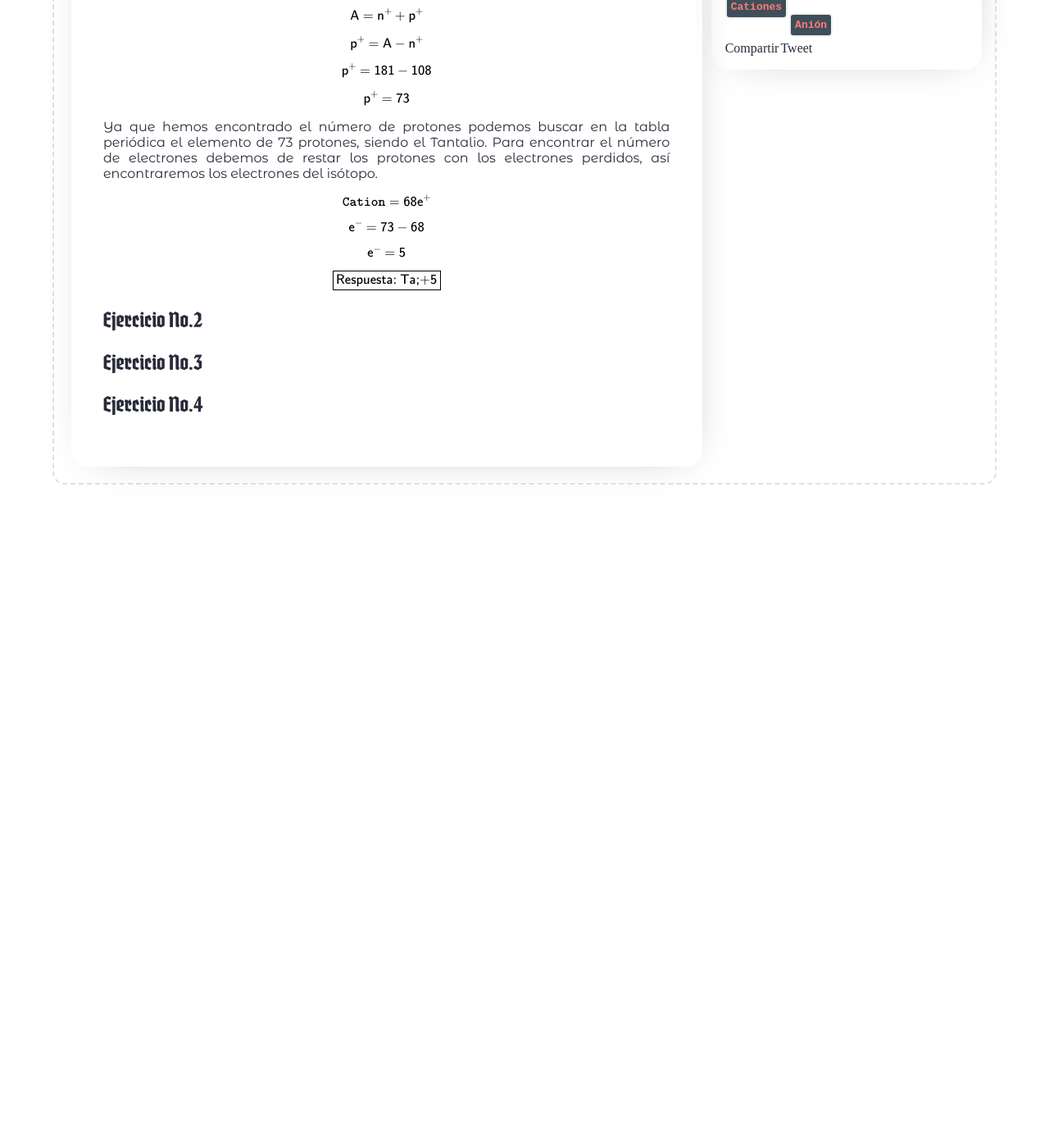
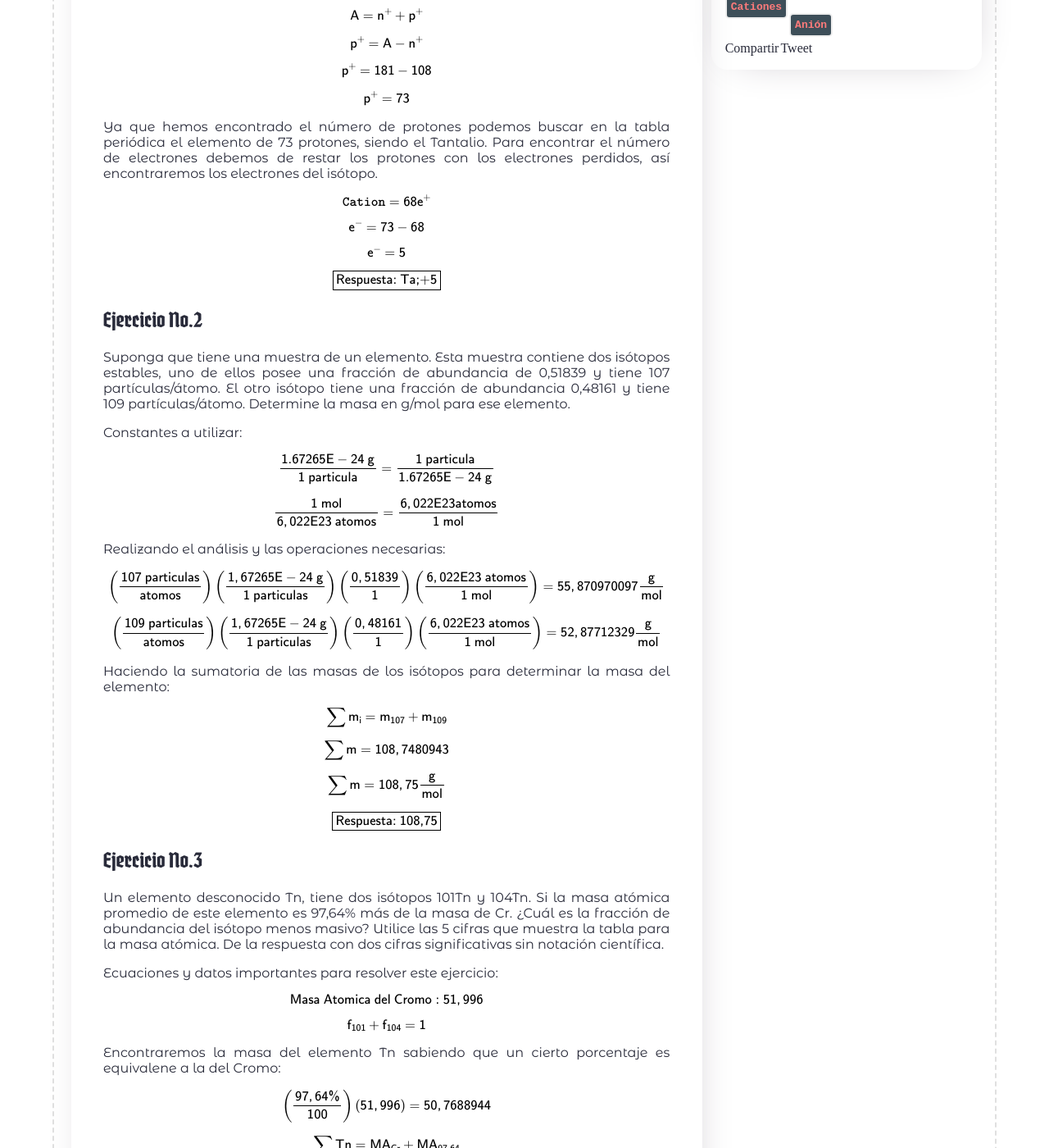
Before and after one commit to jorgeAML/creativeaml, a Jekyll site: the page built from blog_posts/16-08-2024.md, in a window 1280 px wide and 1400 px high, scrolled down 360 px. Shown: the whole window at 82% size. Built offline with Jekyll 4.4.1, drawn with Linux system fonts in a browser that asks for light colours; some web fonts are replaced; a script that is not in the unit is left out; comment, search, counter and statistics services are not loaded; before the commit the page ends 990 px from its top, so only the background shows below that; some of the changed text lies outside the part shown.

Commit message:
post finalizado de la tarea de isotopos

```diff
--- a/blog_posts/16-08-2024.md
+++ b/blog_posts/16-08-2024.md
@@ -38,7 +38,64 @@ $$ \mathsf{\fbox{Respuesta: Ta;+5}} $$
 
 </div>
 <h2>Ejercicio No.2</h2>
+<p>Suponga que tiene una muestra de un elemento. Esta muestra contiene dos isótopos estables, uno de ellos posee una fracción de abundancia de 0,51839 y tiene 107 partículas/átomo. El otro isótopo tiene una fracción de abundancia 0,48161 y tiene 109 partículas/átomo. Determine la masa en g/mol para ese elemento.</p>
+<p>Constantes a utilizar:</p>
+<div class="latex">
+$$ \mathsf{\frac{1.67265E-24 \text{ g}}{1 \text{ particula}} = \frac{1 \text{ particula}}{1.67265E-24 \text{ g}} }  $$
+$$ \mathsf{\frac{1 \text{ mol}}{6,022E23 \text{ atomos}} = \frac{6,022E23 \text{atomos}}{1 \text{ mol}}} $$
+<p>Realizando el análisis y las operaciones necesarias:</p>
+$$ \mathsf{\left ( \frac{107 \text{ particulas}}{\text{atomos}} \right) \left( \frac{1,67265E-24 \text{ g}}{1 \text{ particulas}} \right) \left(\frac{0,51839}{1} \right) \left( \frac{6,022E23 \text{ atomos}}{1 \text{ mol}} \right) = 55,870970097 \frac{g}{mol}} $$
+$$ \mathsf{\left ( \frac{109 \text{ particulas}}{\text{atomos}} \right) \left( \frac{1,67265E-24 \text{ g}}{1 \text{ particulas}} \right) \left(\frac{0,48161}{1} \right) \left( \frac{6,022E23 \text{ atomos}}{1 \text{ mol}} \right) = 52,87712329 \frac{g}{mol}} $$
+<p>Haciendo la sumatoria de las masas de los isótopos para determinar la masa del elemento:</p>
+$$ \mathsf{\sum{m_{i}} = m_{107} + m_{109}} $$
+$$ \mathsf{\sum{m} = 108,7480943} $$
+$$ \mathsf{\sum{m} = 108,75 \frac{g}{mol}} $$
+$$ \mathsf{\fbox{Respuesta: 108,75}} $$
+</div>
+<h2>Ejercicio No.3</h2>
+<p>Un elemento desconocido Tn, tiene dos isótopos 101Tn y 104Tn. Si la masa atómica promedio de este elemento es 97,64% más de la masa de Cr. ¿Cuál es la fracción de abundancia del isótopo menos masivo? Utilice las 5 cifras que muestra la tabla para la masa atómica. De la respuesta con dos cifras significativas sin notación científica.</p>
+<p>Ecuaciones y datos importantes para resolver este ejercicio:</p>
+<div class="latex">
+$$ \mathsf{ \text{Masa Atomica del Cromo}: 51,996} $$
+$$ \mathsf{ f_{101} + f_{104} = 1 }  $$
+<p>Encontraremos la masa del elemento Tn sabiendo que un cierto porcentaje es equivalene a la del Cromo:</p>
+$$ \mathsf{\left(\frac{97,64\%}{100}\right) \left( 51,996 \right) = 50,7688944} $$
+$$ \mathsf{\sum{Tn} = MA_{Cr} + MA_{97,64}} $$
+$$ \mathsf{ \sum{Tn} = 51,996 + 50,7688944} $$
+$$ \mathsf{\sum{Tn} = 102,76489}$$
+<p>Por  último encontraremos la fracción de abundancia del menos masivo</p>
+$$ \mathsf{ MA = \sum{f_{i}m_{i}}} $$
+$$ \mathsf{ MA = f_{101}m_{101} + f_{104}m_{104}}$$
+<p>Despejando la abundancia de 104 para 101:</p>
+$$ \mathsf{ f_{104} = 1 - f_{101}} $$
+$$ \mathsf{MA = f_{101}m_{101} + (1 - f_{101})m_{104}}$$
+$$ \mathsf{MA = f_{101}m_{101} + m_{104} - f_{101}m_{104}}$$
+$$ \mathsf{MA - m_{104} = f_{101}m_{101} - f_{101}m_{104}}$$
+$$ \mathsf{MA - m_{104} = f_{101}(m_{101}-m_{104})}$$
+$$ \mathsf{\frac{MA - m_{104}}{m_{101 - m_{104}}} = f_{101}}$$
+$$ \mathsf{\frac{102,76489 - 104}{101 - 104} = 0,411703}$$
+$$ \mathsf{\fbox{Respuesta: 0,41}}$$
+</div>
+<h2>Ejercicio No.4</h2>
+<p>Un elemento tiene dos isótopos estables, que contienen el 100% de la abundancia del elemento. Éstos son 69X y 71X. Determine la masa atómica del elemento y responda colocando el símbolo correctamente.</p>
+<div class="latex">
+<p>Sabemos que la suma de las abundancias es 100% entonces:</p>
+$$ \mathsf{\sum{f} = 100 \%}$$
+$$ \mathsf{\sum{f} = f_{69} + f_{71}}$$
+$$ \mathsf{ 100\% = 50\% + 50\%}$$
+<p>Utilizando la ecuación de masa atómica podremos encontrar el elemento desconocido:</p>
+$$ \mathsf{MA = \sum{f_{i}m_{i}}}$$
+$$ \mathsf{MA = f_{69}m_{69} + f_{71}m_{71}}$$
+$$ \mathsf{MA = (0,5)\cdot 69 + (0,5)\cdot 71}$$
+$$ \mathsf{MA = 34,5 + 35,5}$$
+$$ \mathsf{MA = 70}$$
+<p>El elemnto más próximo a 70 es el Galio con 69,723</p>
+$$ \mathsf{\fbox{Respuesta: Ga}}$$
+</div>
 
-<h2>Ejercicio No.3</h2>
-
-<h2>Ejercicio No.4</h2>
+<div class="mathjax-image">
+    <a href="https://www.mathjax.org">
+        <img title="Powered by MathJax"
+        src="https://www.mathjax.org/badge/badge-square.png" border="0" alt="Powered by MathJax" />
+    </a>
+</div>
```
